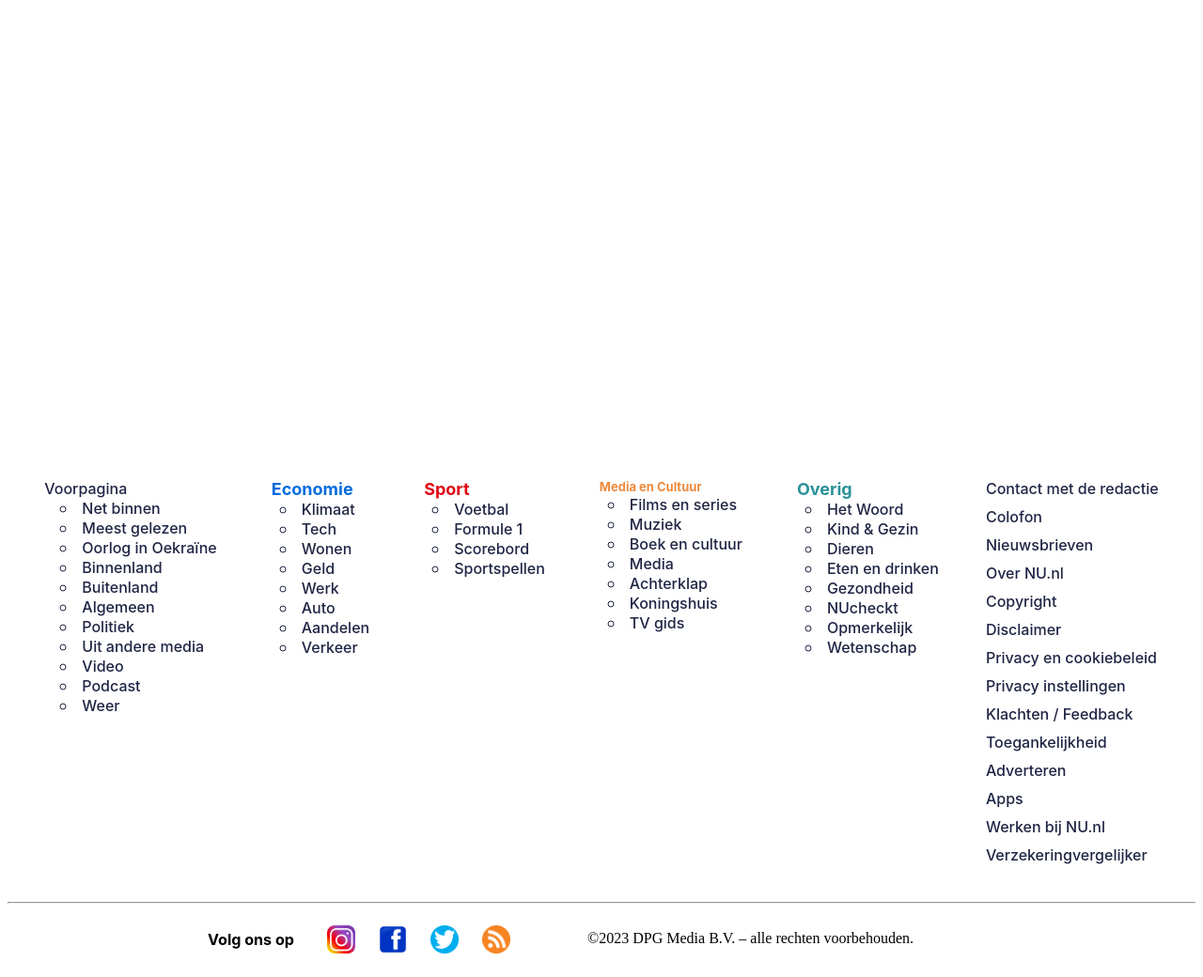
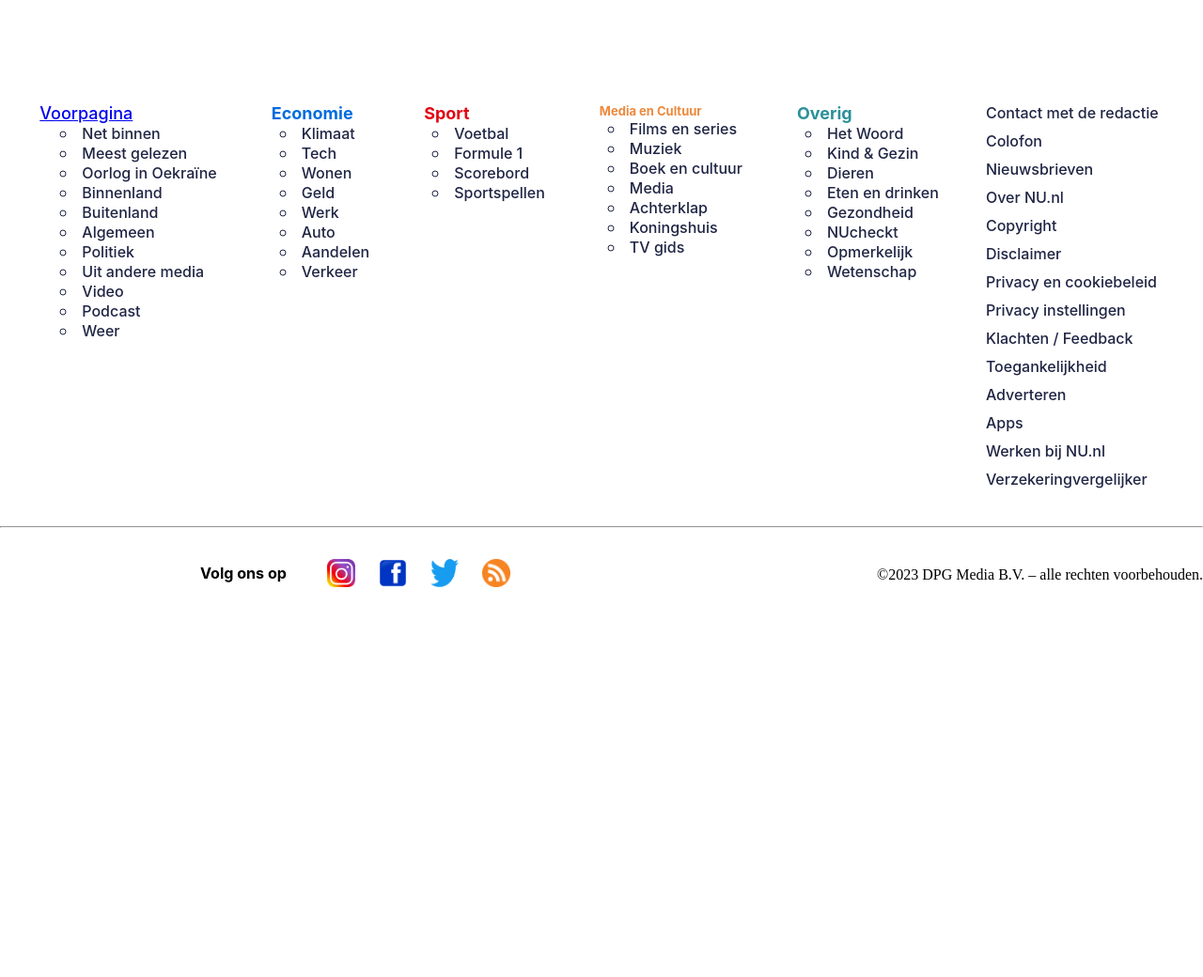
Before and after one commit to arda6969/nu.nl, a PHP site: page /footer.php in a window 1280 px wide. Shown: the top 1040 px of the page at 94% size. After the commit the page ends 625 px from the top, so only its background shows below. Run offline with PHP 8.4, Linux system fonts and the light colour scheme.

Commit message:
Add files via upload

```diff
--- a/footernu.nl/footer.php
+++ b/footernu.nl/footer.php
@@ -6,7 +6,7 @@
         <meta charset="UTF-8">
         <meta name="viewport" content="width=device-width, initial-scale=1.0">
         <title>Footer</title>
-        <link rel="stylesheet" href="footer.css">
+        <link rel="stylesheet" href="../footernu.nl/footer3.css">
         <script>
             function myFunction() {
                 var element = document.body;
@@ -15,7 +15,7 @@
         </script>
     </head>
 
-    <body>
+    <body class="bodie">
         <div class="lichaam">
             <div class="dropdown-menu navigation">
                 <ul class="site_overview">
@@ -23,184 +23,184 @@
                         <a href="https://www.nu.nl/">Voorpagina</a>
                         <ul class="nav_submenu">
                             <li class="nav_subitem">
-                                <a href="https://www.nu.nl/net-binnen">Net binnen</a>
+                                <a class="patatje" href="https://www.nu.nl/net-binnen">Net binnen</a>
                             </li>
                             <li class="nav_subitem">
-                                <a href="https://www.nu.nl/meest-gelezen">Meest gelezen</a>
+                                <a class="patatje" href="https://www.nu.nl/meest-gelezen">Meest gelezen</a>
                             </li>
                             <li class="nav_subitem">
-                                <a href="https://www.nu.nl/spanningen-oekraine">Oorlog in Oekraïne</a>
+                                <a class="patatje" href="https://www.nu.nl/spanningen-oekraine">Oorlog in Oekraïne</a>
                             </li>
                             <li class="nav_subitem">
-                                <a href="https://www.nu.nl/binnenland">Binnenland</a>
+                                <a class="patatje" href="https://www.nu.nl/binnenland">Binnenland</a>
                             </li>
                             <li class="nav_subitem">
-                                <a href="https://www.nu.nl/buitenland">Buitenland</a>
+                                <a class="patatje" href="https://www.nu.nl/buitenland">Buitenland</a>
                             </li>
                             <li class="nav_subitem">
-                                <a href="https://www.nu.nl/algemeen">Algemeen</a>
+                                <a class="patatje" href="https://www.nu.nl/algemeen">Algemeen</a>
                             </li>
                             <li class="nav_subitem">
-                                <a href="https://www.nu.nl/politiek">Politiek</a>
+                                <a class="patatje" href="https://www.nu.nl/politiek">Politiek</a>
                             </li>
                             <li class="nav_subitem">
-                                <a href="https://www.nu.nl/uit-andere-media">Uit andere media</a>
+                                <a class="patatje" href="https://www.nu.nl/uit-andere-media">Uit andere media</a>
                             </li>
                             <li class="nav_subitem">
-                                <a href="https://www.nu.nl/videos">Video</a>
+                                <a class="patatje" href="https://www.nu.nl/videos">Video</a>
                             </li>
                             <li class="nav_subitem">
-                                <a href="https://www.nu.nl/podcast">Podcast</a>
+                                <a class="patatje" href="https://www.nu.nl/podcast">Podcast</a>
                             </li>
                             <li class="nav_subitem">
-                                <a href="https://www.nu.nl/weer">Weer</a>
+                                <a class="patatje" href="https://www.nu.nl/weer">Weer</a>
                             </li>
                         </ul>
                     </li>
                     <li class="nav_item item_nuzakelijk">
-                        <a class="economie" href="https://www.nu.nl/economie">Economie</a>
+                        <a class="economie" class="patatje" href="https://www.nu.nl/economie">Economie</a>
                         <ul class="nav_submenu">
                             <li class="nav_subitem">
-                                <a href="https://www.nu.nl/klimaat">Klimaat</a>
+                                <a class="patatje" href="https://www.nu.nl/klimaat">Klimaat</a>
                             </li>
                             <li class="nav_subitem">
-                                <a href="https://www.nu.nl/tech">Tech</a>
+                                <a class="patatje" href="https://www.nu.nl/tech">Tech</a>
                             </li>
                             <li class="nav_subitem">
-                                <a href="https://www.nu.nl/wonen">Wonen</a>
+                                <a class="patatje" href="https://www.nu.nl/wonen">Wonen</a>
                             </li>
                             <li class="nav_subitem">
-                                <a href="https://www.nu.nl/geldzaken">Geld</a>
+                                <a class="patatje" href="https://www.nu.nl/geldzaken">Geld</a>
                             </li>
                             <li class="nav_subitem">
-                                <a href="https://www.nu.nl/werk">Werk</a>
+                                <a class="patatje" href="https://www.nu.nl/werk">Werk</a>
                             </li>
                             <li class="nav_subitem">
-                                <a href="https://www.nu.nl/auto">Auto</a>
+                                <a class="patatje" href="https://www.nu.nl/auto">Auto</a>
                             </li>
                             <li class="nav_subitem">
-                                <a href="https://www.nu.nl/aandelen">Aandelen</a>
+                                <a class="patatje" href="https://www.nu.nl/aandelen">Aandelen</a>
                             </li>
                             <li class="nav_subitem">
-                                <a href="https://www.nu.nl/verkeer">Verkeer</a>
+                                <a class="patatje" href="https://www.nu.nl/verkeer">Verkeer</a>
                             </li>
                         </ul>
                     </li>
                     <li class="nav_itemitem_nusport">
-                        <a class="sport" href="https://www.nu.nl/sport">Sport</a>
+                        <a class="sport" class="patatje" href="https://www.nu.nl/sport">Sport</a>
                         <ul class="nav_submenu">
                             <li class="nav_subitem">
-                                <a href="https://www.nu.nl/voetbal">Voetbal</a>
+                                <a class="patatje" href="https://www.nu.nl/voetbal">Voetbal</a>
                             </li>
                             <li class="nav_subitem">
-                                <a href="https://www.nu.nl/formule-1">Formule 1</a>
+                                <a class="patatje" href="https://www.nu.nl/formule-1">Formule 1</a>
                             </li>
                             <li class="nav_subitem">
-                                <a href="https://www.nu.nl/live/voetbal">Scorebord</a>
+                                <a class="patatje" href="https://www.nu.nl/live/voetbal">Scorebord</a>
                             </li>
                             <li class="nav_subitem">
-                                <a href="https://www.nu.nl/sportspellen">Sportspellen</a>
+                                <a class="patatje" href="https://www.nu.nl/sportspellen">Sportspellen</a>
                             </li>
                         </ul>
                     </li>
                     <li class="nav_itemitem_nuuit">
-                        <a class="maatschapij" href="https://www.nu.nl/entertainment">Media en Cultuur</a>
+                        <a class="maatschapij" class="patatje" href="https://www.nu.nl/entertainment">Media en Cultuur</a>
                         <ul class="nav_submenu">
                             <li class="nav_subitem">
-                                <a href="https://www.nu.nl/film">Films en series</a>
+                                <a class="patatje" href="https://www.nu.nl/film">Films en series</a>
                             </li>
                             <li class="nav_subitem">
-                                <a href="https://www.nu.nl/muziek">Muziek</a>
+                                <a class="patatje" href="https://www.nu.nl/muziek">Muziek</a>
                             </li>
                             <li class="nav_subitem">
-                                <a href="https://www.nu.nl/cultuur-overig">Boek en cultuur</a>
+                                <a class="patatje" href="https://www.nu.nl/cultuur-overig">Boek en cultuur</a>
                             </li>
                             <li class="nav_subitem">
-                                <a href="https://www.nu.nl/media">Media</a>
+                                <a class="patatje" href="https://www.nu.nl/media">Media</a>
                             </li>
                             <li class="nav_subitem">
-                                <a href="https://www.nu.nl/achterklap">Achterklap</a>
+                                <a class="patatje" href="https://www.nu.nl/achterklap">Achterklap</a>
                             </li>
                             <li class="nav_subitem">
-                                <a href="https://www.nu.nl/koningshuis">Koningshuis</a>
+                                <a class="patatje" href="https://www.nu.nl/koningshuis">Koningshuis</a>
                             </li>
                             <li class="nav_subitem">
-                                <a href="https://www.nu.nl">TV gids</a>
+                                <a class="patatje" href="https://www.nu.nl">TV gids</a>
                             </li>
                         </ul>
                     </li>
                     <li class="nav_item item_nuoverig">
-                        <a class="overig" href="https://www.nu.nl/overig">Overig</a>
+                        <a class="overig" class="patatje" href="https://www.nu.nl/overig">Overig</a>
                         <ul class="nav_submenu">
                             <li class="nav_subitem">
-                                <a href="https://www.nu.nl/spellen">Het Woord</a>
+                                <a class="patatje" href="https://www.nu.nl/spellen">Het Woord</a>
                             </li>
                             <li class="nav_subitem">
-                                <a href="https://www.nu.nl/kind-gezin">Kind &amp; Gezin</a>
+                                <a class="patatje" href="https://www.nu.nl/kind-gezin">Kind &amp; Gezin</a>
                             </li>
                             <li class="nav_subitem">
-                                <a href="https://www.nu.nl/dieren">Dieren</a>
+                                <a class="patatje" href="https://www.nu.nl/dieren">Dieren</a>
                             </li>
                             <li class="nav_subitem">
-                                <a href="https://www.nu.nl/eten-en-drinken">Eten en drinken</a>
+                                <a class="patatje" href="https://www.nu.nl/eten-en-drinken">Eten en drinken</a>
                             </li>
                             <li class="nav_subitem">
-                                <a href="https://www.nu.nl/gezondheid">Gezondheid</a>
+                                <a class="patatje" href="https://www.nu.nl/gezondheid">Gezondheid</a>
                             </li>
                             <li class="nav_subitem">
-                                <a href="https://www.nu.nl/nucheckt">NUcheckt</a>
+                                <a class="patatje" href="https://www.nu.nl/nucheckt">NUcheckt</a>
                             </li>
                             <li class="nav_subitem">
-                                <a href="https://www.nu.nl/opmerkelijk">Opmerkelijk</a>
+                                <a class="patatje" href="https://www.nu.nl/opmerkelijk">Opmerkelijk</a>
                             </li>
                             <li class="nav_subitem">
-                                <a href="https://www.nu.nl/wetenschap">Wetenschap</a>
+                                <a class="patatje" href="https://www.nu.nl/wetenschap">Wetenschap</a>
                             </li>
                         </ul>
                     </li>
                 </ul>
                 <ul class="dropdown-menu-sidebar-links">
                     <li class="nav_item item_default">
-                        <a href="https://www.nu.nl/redactie.html">Contact met de redactie</a>
+                        <a class="patatje" href="https://www.nu.nl/redactie.html">Contact met de redactie</a>
                     </li>
                     <li class="nav_item item_default">
-                        <a href="https://www.nu.nl/colofon.html">Colofon</a>
+                        <a class="patatje" href="https://www.nu.nl/colofon.html">Colofon</a>
                     </li>
                     <li class="nav_item item_default">
-                        <a href="https://www.nu.nl/nieuwsbrief.html">Nieuwsbrieven</a>
+                        <a class="patatje" href="https://www.nu.nl/nieuwsbrief.html">Nieuwsbrieven</a>
                     </li>
                     <li class="nav_item ">
-                        <a href="https://www.nu.nl/over-nu">Over NU.nl</a>
+                        <a class="patatje" href="https://www.nu.nl/over-nu">Over NU.nl</a>
                     </li>
                     <li class="nav_item item_default">
-                        <a href="https://www.nu.nl/copyright.html">Copyright</a>
+                        <a class="patatje" href="https://www.nu.nl/copyright.html">Copyright</a>
                     </li>
                     <li class="nav_item item_default">
-                        <a href="https://www.nu.nl/disclaimer.html">Disclaimer</a>
+                        <a class="patatje" href="https://www.nu.nl/disclaimer.html">Disclaimer</a>
                     </li>
                     <li class="nav_item item_default">
-                        <a href="https://privacy.dpgmedia.nl/nl/">Privacy en cookiebeleid</a>
+                        <a class="patatje" href="https://privacy.dpgmedia.nl/nl/">Privacy en cookiebeleid</a>
                     </li>
                     <li class="nav_item ">
-                        <a href="javascript:window.show_consent_dialog();">Privacy instellingen</a>
+                        <a class="patatje" href="javascript:window.show_consent_dialog();">Privacy instellingen</a>
                     </li>
                     <li class="nav_item item_default">
-                        <a href="https://www.nu.nl/klachten.html">Klachten / Feedback</a>
+                        <a class="patatje" href="https://www.nu.nl/klachten.html">Klachten / Feedback</a>
                     </li>
                     <li class="nav_item item_default">
-                        <a href="https://www.nu.nl/toegankelijkheid.html">Toegankelijkheid</a>
+                        <a class="patatje" href="https://www.nu.nl/toegankelijkheid.html">Toegankelijkheid</a>
                     </li>
                     <li class="nav_item item_default">
-                        <a href="https://myprivacy.dpgmediagroup.net/consent?siteKey=tafjdbp1v2jwo1ff&callbackUrl=https%3A%2F%2Fwww.dpgmediagroup.com%2Fprivacygate-confirm%3FredirectUri%3D%252Fnl-NL%252Fnu">Adverteren</a>
+                        <a class="patatje" href="https://myprivacy.dpgmediagroup.net/consent?siteKey=tafjdbp1v2jwo1ff&callbackUrl=https%3A%2F%2Fwww.dpgmediagroup.com%2Fprivacygate-confirm%3FredirectUri%3D%252Fnl-NL%252Fnu">Adverteren</a>
                     </li>
                     <li class="nav_item ">
-                        <a href="https://www.nu.nl/mobiel.html">Apps</a>
+                        <a class="patatje" href="https://www.nu.nl/mobiel.html">Apps</a>
                     </li>
                     <li class="nav_item item_default">
-                        <a href="https://www.nu.nl/vacatures">Werken bij NU.nl</a>
+                        <a class="patatje" href="https://www.nu.nl/vacatures">Werken bij NU.nl</a>
                     </li>
                     <li class="nav_item item_default">
-                        <a href="https://www.nu.nl/independer">Verzekeringvergelijker</a>
+                        <a class="patatje" href="https://www.nu.nl/independer">Verzekeringvergelijker</a>
                     </li>
                 </ul>
             </div>
@@ -209,10 +209,10 @@
                 <div class="socials">
                     <h6>Volg ons op</h6>
                     <ul class="social-badges">
-                        <li class="instagram"><a href="https://www.instagram.com/nu.nl/" target="_blank" class="trackevent"><img class="img5" src="Instagram-Icon.png" alt=""></a></li>
-                        <li class="facebook"><a href="https://www.facebook.com/NUnl" target="_blank" class="trackevent"><img class="img5" src="Facebook_icon.svg.png" alt=""></a></li>
-                        <li class="twitter"><a href="https://www.twitter.com/NUnl" target="_blank" class="trackevent"><img class="img5" src="Twitter.png" alt=""></a></li>
-                        <li class="rss"><a href="/rss" target="_blank" class="trackevent"><img class="img5" src="3670120.png" alt=""></a></li>
+                        <li class="instagram"><a class="patatje" href="https://www.instagram.com/nu.nl/" target="_blank" class="trackevent"><img class="img" src="../footernu.nl/Instagram-Icon.png" alt="Voorpagina"> </a></li>
+                        <li class="facebook"><a class="patatje" href="https://www.facebook.com/NUnl" target="_blank" class="trackevent"><img class="img" src="../footernu.nl/Facebook_icon.svg.png" alt="Voorpagina"> </a></li>
+                        <li class="twitter"><a class="patatje" href="https://www.twitter.com/NUnl" target="_blank" class="trackevent"><img class="img" src="../footernu.nl/Logo_of_Twitter.svg.png" alt="Voorpagina"></a></li>
+                        <li class="rss"><a class="patatje" href="/rss" target="_blank" class="trackevent"><img class="img" src="../footernu.nl/3670120.png" alt="Voorpagina"></a></li>
                     </ul>
                 </div>
                 <div class="copyright">
--- /dev/null
+++ b/footernu.nl/footer3.css
@@ -0,0 +1,265 @@
+.lichaam {
+    margin-top: 100px;
+}
+
+
+.poep {
+    color: #1f2544;
+    text-decoration: none;
+    font-weight: 500;
+    font-family: -apple-system, BlinkMacSystemFont, Segoe UI, Roboto, Helvetica Neue, Arial, sans-serif;
+    font-size: small;
+    outline: none;
+    border-radius: 18px;
+}
+
+.login {
+    margin-top: 22px;
+}
+
+.dropdown-menu.navigation {
+    display: flex;
+    justify-content: center;
+}
+
+.dropdown-menu.navigation>ul {
+    display: flex;
+    list-style: none;
+    padding: 0;
+    margin: 0;
+}
+
+.dropdown-menu-sidebar-links {
+    display: flex;
+    flex-direction: column;
+}
+
+.dropdown-menu.navigation>a:nth-of-type(1) {
+    color: #1f2544;
+    text-decoration: none;
+    font-weight: 500;
+    font-size: large;
+    font-family: -apple-system, BlinkMacSystemFont, Segoe UI, Roboto, Helvetica Neue, Arial, sans-serif;
+    font-size: small;
+    outline: none;
+    border-radius: 18px;
+}
+
+.dropdown-menu.navigation>ul:nth-child(1) {
+    color: #1f2544;
+    text-decoration: none;
+    font-weight: 500;
+    font-family: -apple-system, BlinkMacSystemFont, Segoe UI, Roboto, Helvetica Neue, Arial, sans-serif;
+    font-size: large;
+    outline: none;
+    border-radius: 18px;
+    list-style: none;
+}
+
+.dropdown-menu.navigation>ul>li>a {
+    list-style: none;
+}
+
+.dropdown-menu.navigation>ul>li {
+    padding: 0;
+    margin: 0;
+}
+
+.dropdown-menu.navigation>ul>li {
+    padding-left: 20px;
+    padding-right: 20px;
+    margin-top: 10px;
+}
+
+.bodie {
+    margin: 0;
+}
+
+.img {
+    width: 65px;
+    height: 65px;
+    margin-top: 10px;
+    margin-bottom: 10px;
+}
+
+.main-menu {
+    display: flex;
+    list-style: none;
+    background-color: white;
+    box-shadow: 0 3px 10px 0 rgba(0, 0, 0, .12);
+    margin: 0;
+    height: 85px;
+}
+
+.top-logo {
+    margin-left: 150px;
+}
+
+.patatje {
+    color: #1f2544;
+    text-decoration: none;
+    font-weight: 500;
+    font-family: -apple-system, BlinkMacSystemFont, Segoe UI, Roboto, Helvetica Neue, Arial, sans-serif;
+    font-size: medium;
+    padding: 5px;
+    outline: none;
+    border-radius: 18px;
+}
+
+.nav_itemitem_default>a:hover {
+    background-color: #1f254410;
+}
+
+.nav_itemitem_default1>a:hover {
+    background-color: #006bde10;
+}
+
+.economie {
+    color: #006cde;
+    text-decoration: none;
+    font-weight: 700;
+    font-family: -apple-system, BlinkMacSystemFont, Segoe UI, Roboto, Helvetica Neue, Arial, sans-serif;
+    font-size: large;
+    padding: 10px 13px;
+    outline: none;
+    border-radius: 18px;
+}
+
+.overig {
+    color: rgb(42, 145, 152);
+    text-decoration: none;
+    font-weight: 700;
+    font-family: -apple-system, BlinkMacSystemFont, Segoe UI, Roboto, Helvetica Neue, Arial, sans-serif;
+    font-size: large;
+    padding: 10px 13px;
+    outline: none;
+    border-radius: 18px;
+}
+
+.nav_itemitem_default2 {
+    margin-top: 30px;
+}
+
+.nav_itemitem_default2>a:hover {
+    background-color: #e0061310;
+}
+
+.Sport {
+    color: #e00613;
+    text-decoration: none;
+    font-weight: 700;
+    font-family: -apple-system, BlinkMacSystemFont, Segoe UI, Roboto, Helvetica Neue, Arial, sans-serif;
+    font-size: large;
+    padding: 10px 13px;
+    outline: none;
+    border-radius: 18px;
+}
+
+.nav_itemitem_default3 {
+    margin-top: 30px;
+}
+
+.nav_itemitem_default3>a:hover {
+    background-color: #ed893c10;
+}
+
+.maatschapij {
+    color: #ed893c;
+    text-decoration: none;
+    font-weight: 700;
+    font-family: -apple-system, BlinkMacSystemFont, Segoe UI, Roboto, Helvetica Neue, Arial, sans-serif;
+    font-size: small;
+    padding: 10px 13px;
+    outline: none;
+    border-radius: 18px;
+}
+
+.nav_itemitem_default4 {
+    margin-top: 30px;
+}
+
+.nav_itemitem_default4>a:hover {
+    background-color: #b60f8010;
+}
+
+.achterklap {
+    color: #b60f80;
+    text-decoration: none;
+    font-weight: 700;
+    font-family: -apple-system, BlinkMacSystemFont, Segoe UI, Roboto, Helvetica Neue, Arial, sans-serif;
+    font-size: large;
+    padding: 10px 13px;
+    outline: none;
+    border-radius: 18px;
+}
+
+hr {
+    margin-top: 40px;
+    color: rgba(128, 128, 128, 0.4);
+    background-color: rgba(128, 128, 128, 0.4);
+}
+
+.onderfooter {
+    display: flex;
+    justify-content: space-between;
+    align-items: center;
+}
+
+.socials {
+    text-decoration: none;
+    font-weight: 300;
+    font-family: -apple-system, BlinkMacSystemFont, Segoe UI, Roboto, Helvetica Neue, Arial, sans-serif;
+    font-size: x-large;
+    padding: 10px 13px;
+    outline: none;
+    border-radius: 18px;
+    flex: 1;
+    display: flex;
+    justify-content: flex-start;
+}
+
+.social-badges {
+    display: flex;
+    list-style: none;
+    padding: 0;
+    margin: 0;
+}
+
+.social-badges li {
+    margin-right: 10px;
+}
+
+.instagram,
+.facebook,
+.twitter,
+.rss {
+    list-style: none;
+}
+
+.socials h6 {
+    margin-top: 20px;
+    margin-left: 200px;
+    margin-right: 30px;
+    width: 100px;
+
+}
+
+.socials a {
+    display: flex;
+    align-items: center;
+}
+
+.socials a img {
+    margin-right: 5px;
+}
+
+.copyright>p {
+    margin-left: 300px;
+    margin-bottom: 30px;
+    background-color: white;
+}
+
+.img {
+    width: 30px;
+    height: 30px;
+}
```
